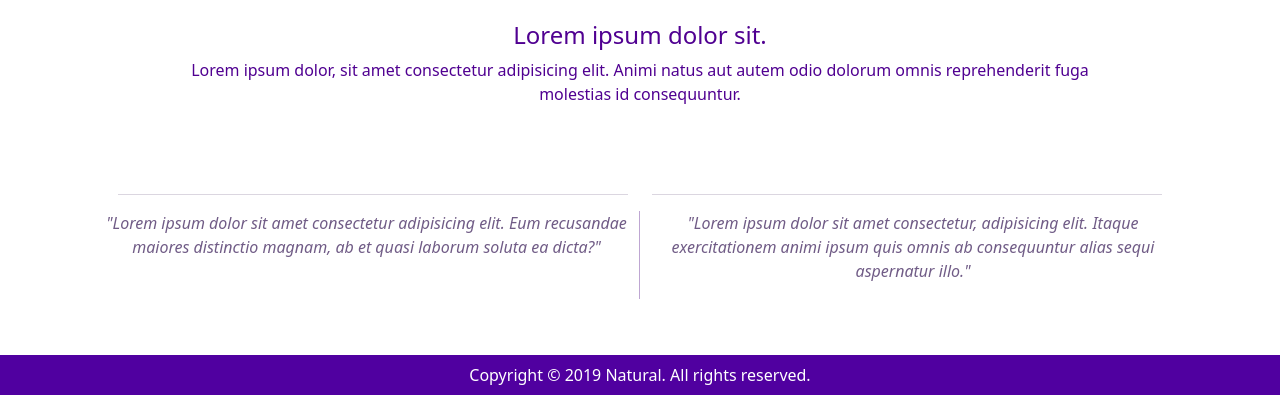
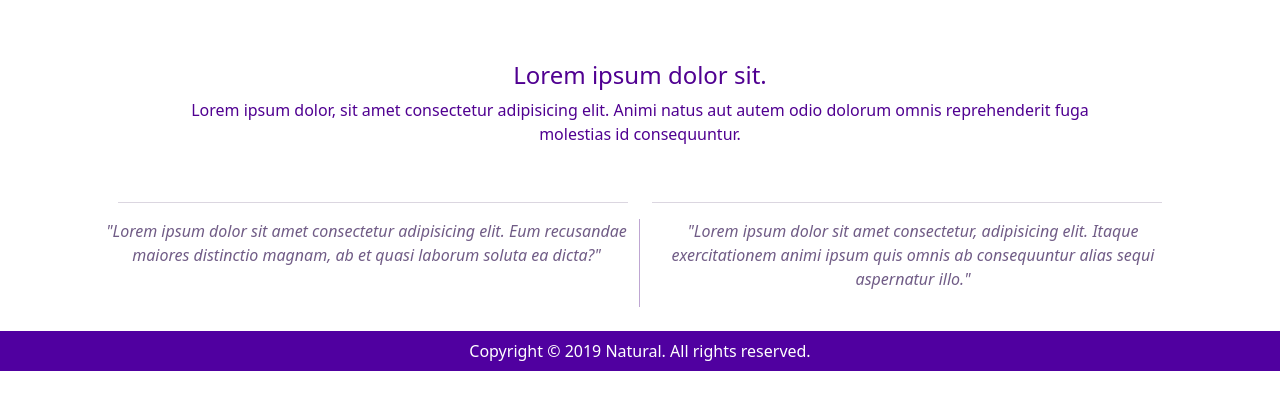
Before and after one commit to soumyanayak98/natureProject, a plain HTML site: page index.html in a window 1280 px wide. Shown: the part 1233-1628 px from the top of the page. After the commit the page ends 1604 px from the top, so only its background shows below. Drawn offline with nearby package versions, Linux system fonts and the light colour scheme.

Commit message:
bug fixes 30/8/21

```diff
--- a/index.html
+++ b/index.html
@@ -184,7 +184,9 @@
 								class="img-fluid"
 							/>
 						</div>
-						<div class="col-md-10 text-center mt-4">
+					</div>
+					<div class="row justify-content-center">
+						<div class="col-md-10 text-center">
 							<h4>Lorem ipsum dolor sit.</h4>
 							<p>
 								Lorem ipsum dolor, sit amet consectetur adipisicing elit. Animi
--- a/styles.css
+++ b/styles.css
@@ -85,7 +85,7 @@
 	color: rgb(80, 0, 145);
 }
 .main__section {
-	background: linear-gradient(rgb(255, 238, 0) 46%, transparent 46%);
+	background: linear-gradient(#ffd900 46%, transparent 46%);
 }
 .img-fluid {
 	max-width: 80%;
@@ -95,8 +95,6 @@
 	top: -4rem;
 }
 .quotes {
-	position: relative;
-	top: -2rem;
 	color: rgba(33, 0, 67, 0.645);
 }
 .border-end {
```
